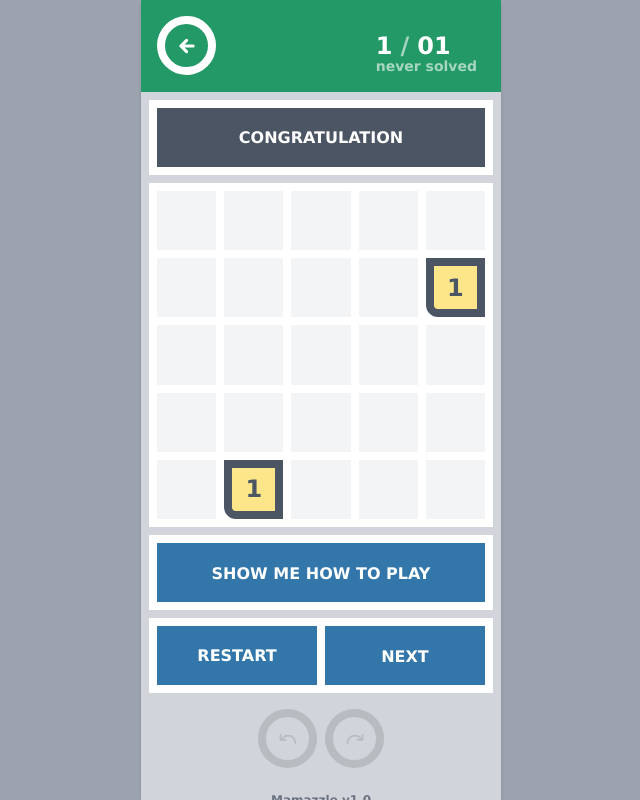
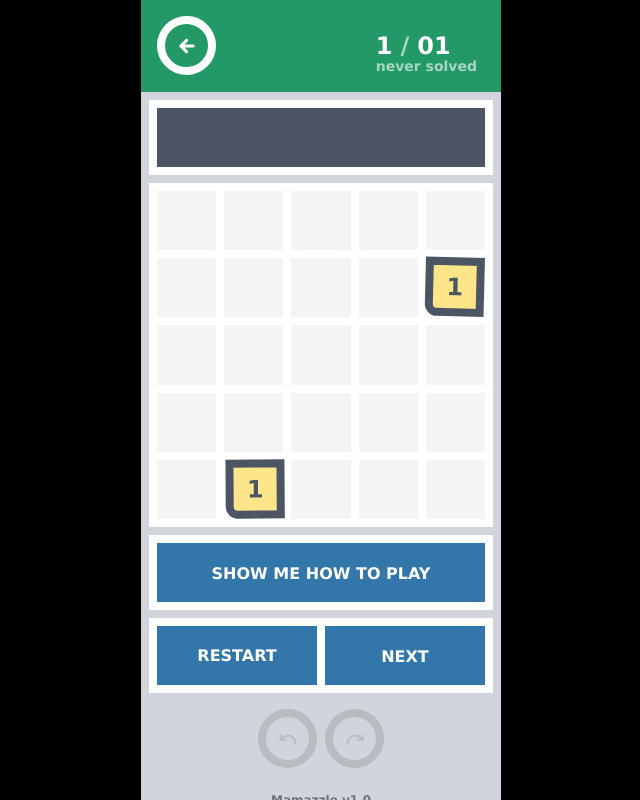
Before and after one commit to ateryaev/mamazzle, a React (Create React App) app: page /play/1/1 in a window 1280 px wide. Shown: the whole page, without its empty margins (319-959 px from the left). Built offline with nearby package versions, Linux system fonts and the light colour scheme.

Commit message:
UI, level generating with mods

```diff
--- a/src/PageMain.js
+++ b/src/PageMain.js
@@ -6,6 +6,7 @@ import { LEVELS_PER_WORD } from "./utils/Config";
 import { LoadLevelsSolved } from "./utils/GameData";
 import { Blinker } from "./components/Blinker";
 import { Item } from "./components/Board";
+import { IconBxsLockAlt } from "./components/Icons";
 
 function WordButton({ word, solved, total, leftToUnlock, onClick }) {
   const disabled = leftToUnlock > 0;
@@ -17,7 +18,7 @@ function WordButton({ word, solved, total, leftToUnlock, onClick }) {
         {disabled && <div className="text-xs h-0 lowercase translate-y-[-4px]">solve {leftToUnlock} to unlock</div>}
       </div>
       {!disabled && <div className="">{solved}/{total}</div>}
-      {disabled && <div className="text-xs">locked</div>}
+      {disabled && <div className=""><IconBxsLockAlt /> </div>}
     </Button>
   )
 }
--- a/src/PagePlay.js
+++ b/src/PagePlay.js
@@ -6,12 +6,13 @@ import { GamePlay } from "./utils/GamePlay";
 import { LoadLevelHistory, LoadLevelsSolved, SaveLastPlayed, SaveLevelHistory } from "./utils/GameData";
 import { Blinker } from "./components/Blinker";
 import { Window } from "./components/Window";
-import { IconBxsHandUp } from "./components/Icons";
+import { IconAsterisk, IconBxsHandUp } from "./components/Icons";
 import { LEVELS_PER_WORD } from "./utils/Config";
 import { beepSwipe, beepSwipeComplete } from "./utils/Beep";
+import { Selection } from "./components/Selection";
 
 
-export function PagePlay({ onSolved }) {
+export function PagePlay({ }) {
   const navigate = useNavigate();
   const routerParam = useParams();
   //console.log("PAGE RENDER");
@@ -33,7 +34,7 @@ export function PagePlay({ onSolved }) {
   const solvedBefore = useMemo(() => { return level < LoadLevelsSolved(word) }, [level, word]);
   const progress = useMemo(() => GamePlay.progress(GamePlay.invert(chars, selection, mods)).percent, [chars, selection]);
   const solved = useMemo(() => GamePlay.progress(chars).percent === 100, [chars]);
-  const canDemo = useMemo(() => !demoMode && historySlot === 0 && selection.length === 0, [demoMode, historySlot, selection]);
+  const canDemo = useMemo(() => level < 6 && !demoMode && historySlot === 0 && selection.length === 0, [demoMode, historySlot, selection]);
 
   function addSlot(newChars) {
     let newHistory = history.slice(0, historySlot + 1);
@@ -120,30 +121,13 @@ export function PagePlay({ onSolved }) {
       </div>
     </div>}>
 
-      {solved &&
-        <Block>
-          <BlockAlarm>Congratulation</BlockAlarm>
-        </Block>}
+      {solved && <Block><BlockAlarm><Blinker>Level Solved</Blinker></BlockAlarm></Block>}
 
-      {!solved && <Block>
-        <BlockTitle>
-          {selectedWord.length > 0 && word.split("").map((char, index) => (
-            <div key={index}
-              data-empty={index >= selectedWord.length}
-              data-invalid={selectedWord.charAt(index) !== "*" && selectedWord.charAt(index).toLowerCase() !== word.charAt(index).toLowerCase()}
-              className="aspect-square uppercase bg-gray-600 text-gray-50 w-[30px] flex justify-center items-center
-              data-[empty=true]:bg-gray-50 data-[empty=true]:text-gray-200
-              data-[empty=false]:data-[invalid=true]:bg-red-600">
-              {index < selectedWord.length ? selectedWord.charAt(index) : "?"}
-            </div>
-          ))
-          }
-          {selectedWord.length === 0 && <div className="uppercase">swipe over the word</div>}
-        </BlockTitle>
-      </Block>}
+      {!solved && <Selection selected={selectedWord} needed={word}></Selection>}
 
       <Board chars={chars} mods={mods} word={word} selection={selection}
-        onSelecting={handleSelecting} onSelectEnd={handleSelectEnd} readonly={demoMode || solved} />
+        onSelecting={handleSelecting} onSelectEnd={handleSelectEnd}
+        readonly={demoMode || solved} solved={solved} />
 
       {canDemo &&
         <div className=" bg-white flex justify-stretch items-stretch p-2 gap-2">
--- a/src/components/Board.js
+++ b/src/components/Board.js
@@ -1,25 +1,50 @@
 import { useState, useRef, useEffect, Fragment } from "react";
 import { ColRow } from "../utils/ColRow";
-import { IconArrowRight, IconAsterisk, IconBxsLockAlt } from "./Icons";
+import { IconArrowRight, IconAsterisk } from "./Icons";
 
-const TYPE_NORMAL = "normal";
-const TYPE_ANY = "any";
-const TYPE_LOCKED = "locked";
-
-export function Item({ char, index, selected, selectionTo, ...props }) {
+export function Item({ char, index, selected, selectionTo, readonly, ...props }) {
   const isEmpty = char == " ";
   const isOn = !isEmpty && char == char.toUpperCase();
+  const [counter, setCounter] = useState(0);
+  const [style, setStyle] = useState({});
 
-  return (<div {...props} className="text-[24px] aspect-square uppercase flex
+  useEffect(() => {
+    if ((!readonly || isEmpty)) {
+      setStyle({});
+      return;
+    }
+    let tmo = setTimeout(() => {
+      const x = (Math.random() * 4 - 2);
+      const y = (Math.random() * 4 - 2);
+      const a = (Math.random() * 4 - 2);
+      const o = (Math.random() > 0.5 ? 100 : 70);
+      let newStyle = { ...style };//{translate:`${x}px ${y}px`, }
+      if (counter % 2 === 10) newStyle = { ...newStyle, rotate: `${a}deg` }
+      if (counter % 2 === 10) newStyle = { ...newStyle, translate: `${x}px ${y}px` }
+      //newStyle = { ...newStyle, opacity: `${o}%` }
+      newStyle = {}
+      if (Math.random() > 0.9) {
+        newStyle = { filter: "brightness(1.5)" }
+      } else {
+        newStyle = { rotate: `${a}deg`, translate: `${x}px ${y}px` }
+      }
+      setStyle(newStyle);
+
+      setCounter(counter + 1);
+    }, Math.random() * 1000 + 500)
+    return () => clearTimeout(tmo);
+  }, [readonly, counter]);
+
+  return (<div {...props} style={style} className="text-[24px] aspect-square uppercase flex
     justify-center items-center border-8 border-gray-100 bg-gray-100
   data-[state=on]:border-gray-600 data-[state=on]:text-gray-600
-
   data-[char=c3]:bg-pink-200
   data-[char=c4]:bg-violet-200
   data-[char=c0]:bg-amber-200
   data-[char=c1]:bg-cyan-200
   data-[char=c2]:bg-lime-200
   data-[char=c5]:bg-red-200
+  tr transition-transform duration-1000
 
   data-[char=c3]:rounded-ss-[12px]
   data-[char=c2]:rounded-ee-[12px]
@@ -32,9 +57,11 @@ export function Item({ char, index, selected, selectionTo, ...props }) {
   data-[state=on]:data-[selected=true]:text-gray-50
   data-[state=off]:data-[selected=true]:bg-gray-400
   data-[state=off]:data-[selected=true]:text-gray-600
+  data-[readonly=true]:opacity-100
   "
     data-state={isOn ? "on" : isEmpty ? "" : "off"}
     data-selected={selected}
+    data-readonly={readonly}
     data-char={"c" + index}>
 
     <div className="w-0 h-0 flex justify-center items-center">
@@ -54,7 +81,7 @@ export function Item({ char, index, selected, selectionTo, ...props }) {
   );
 }
 
-export function ItemLocked({ char, index, selected, selectionTo, ...props }) {
+export function ItemLocked({ char, index, selected, selectionTo, readonly, ...props }) {
   const isEmpty = char == " ";
   const isOn = true;
 
@@ -85,7 +112,6 @@ export function ItemLocked({ char, index, selected, selectionTo, ...props }) {
   data-[char=c3]:data-[selected=true]:text-pink-300
   data-[char=c4]:data-[selected=true]:text-violet-300
   data-[char=c5]:data-[selected=true]:text-red-300
-
   "
     data-selected={selected}
     data-char={"c" + index}>
@@ -94,15 +120,10 @@ export function ItemLocked({ char, index, selected, selectionTo, ...props }) {
       <div className="w-10 h-10 border-dotted border-4  border-inherit"
         data-selected={selected}>
         &nbsp;&nbsp;&nbsp;&nbsp;&nbsp;&nbsp;&nbsp;</div>
-      {/* <div className="w-6 h-6 translate-x-4 -translate-y-4 scale-50 flex justify-center items-center">
-        <IconBxsLockAlt /></div> */}
     </div>
     <div className="w-0 h-0 flex justify-center rotate-6 items-center">
       {char}
     </div>
-    {/* <div className="w-0 h-0 flex justify-center items-center">
-      {char}
-    </div> */}
     {!isEmpty && selectionTo && selectionTo !== "none" &&
       <div className="w-[60px] mx-[-30px] h-0 flex justify-center items-center
         data-[selection=bottom]:rotate-90 data-[selection=bottom]:translate-y-[34px]
@@ -117,7 +138,7 @@ export function ItemLocked({ char, index, selected, selectionTo, ...props }) {
   );
 }
 
-export function ItemAny({ char, selected, selectionTo, type, ...props }) {
+export function ItemAny({ char, selected, selectionTo, type, readonly, ...props }) {
   const isEmpty = char === " ";
   const isOn = (char === char.toUpperCase());
 
@@ -165,7 +186,7 @@ export function ItemAny({ char, selected, selectionTo, type, ...props }) {
 
 
 
-export function Board({ chars, mods, selection, onSelecting, onSelectEnd, readonly }) {
+export function Board({ chars, mods, selection, onSelecting, onSelectEnd, readonly, solved }) {
   const fieldRef = useRef(null);
 
   const [charClass, setCharClass] = useState({}); //e.g. {"A": 0, "M": 1}
@@ -239,11 +260,11 @@ export function Board({ chars, mods, selection, onSelecting, onSelectEnd, readon
     >
       {chars.split("").map((char, index) =>
         <Fragment key={index}>
-          {((mods.charAt(index) !== "*" && mods.charAt(index) !== "#") || char === " ") && <Item char={char} index={charClass[char.toUpperCase()]}
+          {((mods.charAt(index) !== "*" && mods.charAt(index) !== "#") || char === " ") && <Item char={char} readonly={solved} index={charClass[char.toUpperCase()]}
             selected={IsSelected(index)} selectionTo={SelectionTo(index)} />}
-          {mods.charAt(index) === "*" && char !== " " && <ItemAny char={char}
+          {mods.charAt(index) === "*" && char !== " " && <ItemAny readonly={solved} char={char}
             selected={IsSelected(index)} selectionTo={SelectionTo(index)} />}
-          {mods.charAt(index) === "#" && char !== " " && <ItemLocked char={char}
+          {mods.charAt(index) === "#" && char !== " " && <ItemLocked readonly={solved} char={char}
             selected={IsSelected(index)} selectionTo={SelectionTo(index)} index={charClass[char.toUpperCase()]} />}
 
         </Fragment>)}
--- /dev/null
+++ b/src/components/Selection.js
@@ -0,0 +1,60 @@
+import { Fragment, useMemo } from "react";
+import { Block, BlockTitle } from "./Ui"
+import { IconAsterisk } from "./Icons";
+
+function InvalidChar({ char }) {
+  return (
+    <div className="aspect-square rounded-sm text-gray-50 w-[30px] flex justify-center items-center bg-red-600
+    r rotate-3">
+      {char}
+    </div>
+  )
+}
+function GoodChar({ char }) {
+  return (
+    <div className="aspect-square text-gray-50 w-[30px] flex justify-center items-center bg-gray-800
+    rounded-sm">
+      {char === "*" ? <IconAsterisk /> : char}
+    </div>
+  )
+}
+function QuestionChar({ }) {
+  return (
+    <div className="aspect-square rounded-sm w-[30px] flex justify-center items-center bg-gray-50 text-gray-200">
+      ?
+    </div>
+  )
+}
+export function Selection({ selected, needed }) {
+
+  const isActive = useMemo(() => selected.length > 0, [selected]);
+  const selectedChars = useMemo(() => selected.toUpperCase().split(""), [selected]);
+  const neededChars = useMemo(() => needed.toUpperCase().split(""), [selected]);
+
+  function isSelectionAny(index) {
+    return selectedChars[index] === "*";
+  }
+
+  function isSelectionOk(index) {
+    return isSelectionAny(index) || selectedChars[index] === neededChars[index];
+  }
+
+  function isSelected(index) {
+    return index < selectedChars.length;
+  }
+
+  return (
+    <Block>
+      <BlockTitle>
+        {isActive && neededChars.map((_, index) => (
+          <Fragment key={index}>
+            {isSelected(index) && !isSelectionOk(index) && <InvalidChar char={selectedChars[index]} />}
+            {isSelected(index) && isSelectionOk(index) && <GoodChar char={selectedChars[index]} />}
+            {!isSelected(index) && <QuestionChar />}
+          </Fragment>))
+        }
+        {!isActive && <div className="uppercase">swipe over the word</div>}
+      </BlockTitle>
+    </Block>
+  );
+}
--- a/src/components/Window.js
+++ b/src/components/Window.js
@@ -10,9 +10,9 @@ export function Window({ children, title, onBack }) {
   }
 
   return (
-    <div className="shadow-md h-svh w-[360px] bg-gray-300 flex flex-col">
+    <div className="h-svh w-[360px] bg-gray-300 flex flex-col">
 
-      <div className="justify-between bg-accent flex gap-2 p-4 top-0 sticky
+      <div className="justify-between bg-accent flex gap-2 p-4
         text-white text-[24px] uppercase" onClick={handleTitleClick}>
         {onBack && <RoundButton onClick={onBack} isDark={true}><IconArrowBack /></RoundButton>}
         <div className="flex-1 justify-end flex items-center p-2 text-[24px] uppercase
--- a/src/index.css
+++ b/src/index.css
@@ -11,8 +11,8 @@
 html {
   font-weight: 600;
   font-family: fredoka, Verdana, Geneva, Tahoma, sans-serif;
-  background: rgb(156 163 175);
   touch-action: manipulation;
+  background-color: #000;
 }
 
 * {
@@ -23,6 +23,7 @@ html {
 }
 
 .rainbow {
+  xxfilter: brightness(1.0) saturate(1.5) contrast(1.2);
   background-image: linear-gradient(to right bottom,
       rgb(165 243 252) 25%,
       rgb(217 249 157) 25% 50%,
--- a/src/utils/GameData.js
+++ b/src/utils/GameData.js
@@ -6,7 +6,7 @@ let data = { history: {}, progress: {}, page: {} };
 
 export function GetGameWords() {
   //Ideas: "cocos", "coffee", "raccoon", "tartar", "alpha"
-  return ["mama", "radar", "cocoa", "alpha", "bamboo", "coffee"];
+  return ["mama", "radar", "cocoa", "bamboo", "coffee"];
 }
 
 export function GetWordAbout(word) {
--- a/src/utils/LevelCreator.js
+++ b/src/utils/LevelCreator.js
@@ -1,18 +1,7 @@
 import { ColRow } from "./ColRow";
 import { isEmptyCharAt, isSameCharAt, setCharAt, invertCaseAt, getCharAt } from "./CharGrid";
 import { COLS, ROWS, NEIBS } from "./Config";
-
-function splitmix32(a) {
-  return function () {
-    a |= 0;
-    a = a + 0x9e3779b9 | 0;
-    let t = a ^ a >>> 16;
-    t = Math.imul(t, 0x21f0aaad);
-    t = t ^ t >>> 15;
-    t = Math.imul(t, 0x735a2d97);
-    return ((t = t ^ t >>> 15) >>> 0) / 4294967296;
-  }
-}
+import { splitmix32 } from "./Random";
 
 function nextPosiblePlaces(charPlaces, nextChar, chars, mods) {
   let nextPositions = [];
@@ -51,7 +40,7 @@ function tryAddWord(word, chars, rndFunc, mods) {
   for (let i = 0; i < word.length; i++) {
     const nextPlaces = nextPosiblePlaces(charPlaces, word.charAt(i), chars, mods);
     if (nextPlaces.length === 0) return { chars, selection };
-    const nextPlaceIndex = Math.floor(rndFunc() * nextPlaces.length);
+    const nextPlaceIndex = rndFunc(nextPlaces.length);
     charPlaces.push(nextPlaces[nextPlaceIndex]);
   }
 
@@ -66,19 +55,62 @@ function tryAddWord(word, chars, rndFunc, mods) {
   return { chars, selection };
 }
 
+function createMods(level, rndFunc) {
+  //48 levels
+  //0 0-7 - no mods
+  //1 8-15  -  #
+  //2 16-23 -  # *
+  //3 24-31 - ## *
+  //4 32-39 - ## **
+  //5 40-47 - ### ***
+  const hashNums = [0, 1, 1, 2, 2, 3];
+  const asteNums = [0, 0, 1, 1, 2, 3];
+  const hashCount = hashNums[Math.floor(level / 8)];
+  const asteCount = asteNums[Math.floor(level / 8)];
+  let mods = " ".repeat(COLS * ROWS);
+
+  for (let i = 0; i < hashCount; i++) {
+    const col = rndFunc(COLS);
+    const row = rndFunc(ROWS);
+    mods = setCharAt({ col, row }, mods, "#");
+  }
+  for (let i = 0; i < asteCount; i++) {
+    const col = rndFunc(COLS);
+    const row = rndFunc(ROWS);
+    mods = setCharAt({ col, row }, mods, "*");
+  }
+
+  return mods;
+}
+
+function finalizeChars(chars, mods, word, level, rndFunc) {
+  //fill all chars after lvl 16, capitalize all #
+  for (let col = 0; col < COLS; col++) {
+    for (let row = 0; row < ROWS; row++) {
+      const pos = { col, row };
+      const char = getCharAt(pos, chars);
+      const mod = getCharAt(pos, mods);
+      if (mod === "#") {
+        chars = setCharAt(pos, chars, char.toUpperCase());
+      }
+      if (char === " " && level > 15) {
+        const charIndex = rndFunc(word.length);
+        const newChar = word.charAt(charIndex)
+        chars = setCharAt(pos, chars, newChar.toUpperCase());
+      }
+    }
+  }
+  return chars;
+}
+
 export function createLevel(word, level) {
+  const rndFunc = splitmix32(level + word.charCodeAt(0) + word.charCodeAt(1));
+
   //console.log("createLevel", word, level)
   let chars = " ".repeat(COLS * ROWS);
-  let mods = " ".repeat(COLS * ROWS);// * - any char; # - locked ON; ? - overwritten by first swipe
+  let mods = createMods(level, rndFunc);
+  let solution = [];
 
-  mods = setCharAt({ col: 0, row: 0 }, mods, "*");
-  mods = setCharAt({ col: 4, row: 0 }, mods, "*");
-  mods = setCharAt({ col: 4, row: 4 }, mods, "*");
-  mods = setCharAt({ col: 0, row: 4 }, mods, "*");
-  mods = setCharAt({ col: 2, row: 2 }, mods, "#");
-
-  let solution = [];
-  const rndFunc = splitmix32(level + word.charCodeAt(0) + word.charCodeAt(1));
   for (let i = 0; i < level + 1; i++) {
     let trial = tryAddWord(word, chars, rndFunc, mods);
     if (trial.selection.length === 0) continue;
@@ -86,6 +118,6 @@ export function createLevel(word, level) {
     solution.push(trial.selection);
   }
 
-  chars = setCharAt({ col: 2, row: 2 }, chars, getCharAt({ col: 2, row: 2 }, chars).toUpperCase());
+  chars = finalizeChars(chars, mods, word, level, rndFunc);
   return { chars, solution, mods };
 }
--- /dev/null
+++ b/src/utils/Random.js
@@ -0,0 +1,25 @@
+
+export function splitmix32float(a) {
+  return function () {
+    a |= 0;
+    a = a + 0x9e3779b9 | 0;
+    let t = a ^ a >>> 16;
+    t = Math.imul(t, 0x21f0aaad);
+    t = t ^ t >>> 15;
+    t = Math.imul(t, 0x735a2d97);
+    return ((t = t ^ t >>> 15) >>> 0) / 4294967296;
+  }
+}
+
+export function splitmix32(a) {
+  return function (max) {
+    a |= 0;
+    a = a + 0x9e3779b9 | 0;
+    let t = a ^ a >>> 16;
+    t = Math.imul(t, 0x21f0aaad);
+    t = t ^ t >>> 15;
+    t = Math.imul(t, 0x735a2d97);
+    const value01 = ((t = t ^ t >>> 15) >>> 0) / 4294967296;
+    return max ? Math.floor(value01 * max) : value01;
+  }
+}
```
Also changed, not shown: public/index.html (+5 -3 lines), public/manifest.json.
